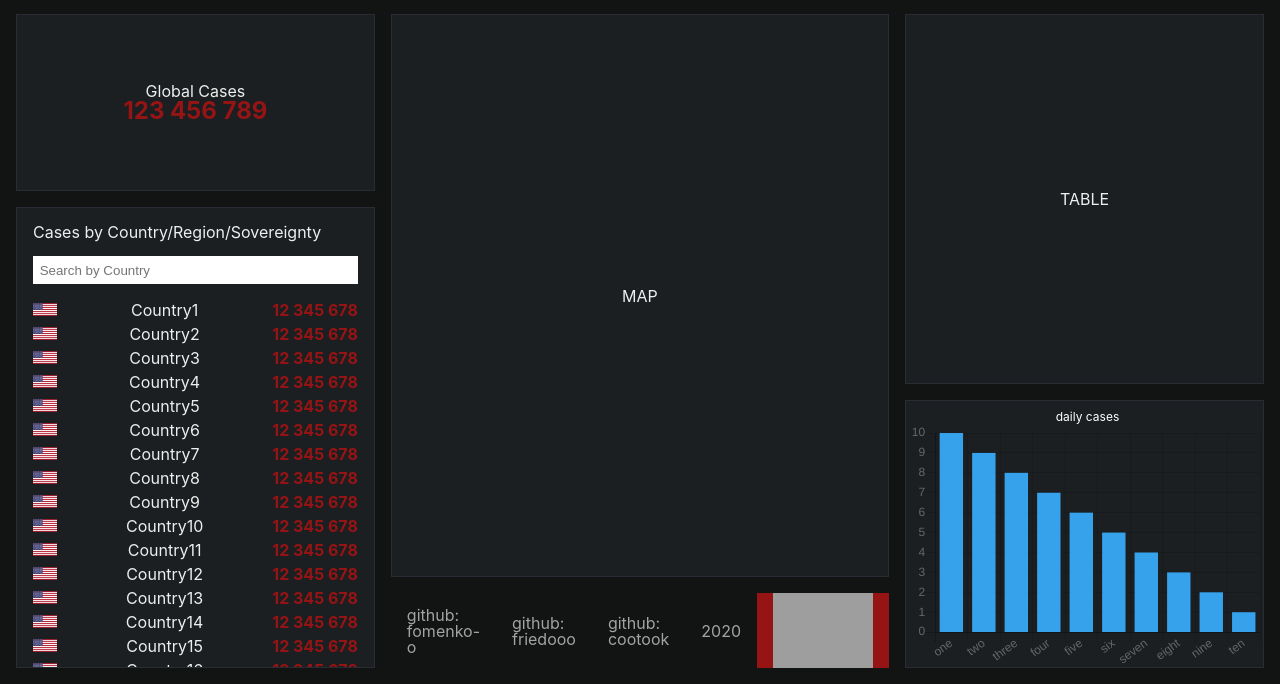
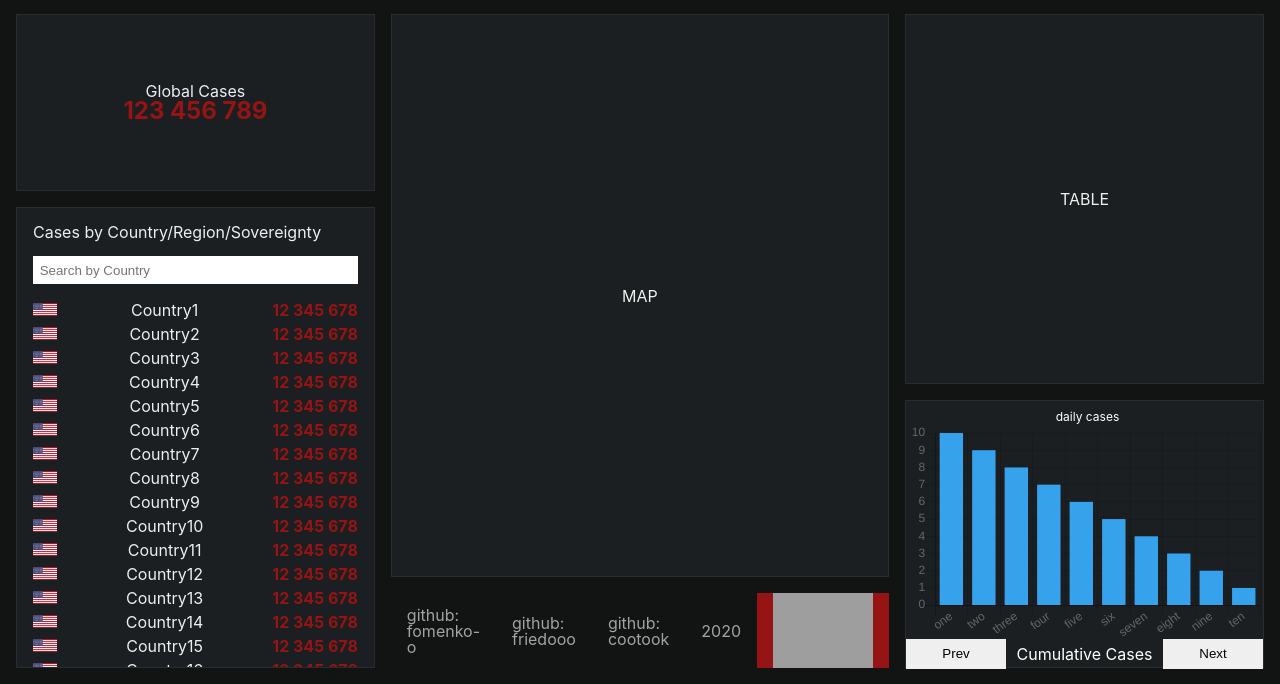
Before and after one commit to cootook/COVID-19-Dashboard, a website built with webpack: page src/index.html in a window 1280 px wide. Shown: the part 116-800 px from the top of the page. Built offline with nearby package versions, Linux system fonts and the light colour scheme; no server answers; grey boxes are pictures that could not be loaded.

Commit message:
feat: edit html

```diff
--- a/src/index.html
+++ b/src/index.html
@@ -186,7 +186,14 @@
 <section class="map-container" id="map-container">MAP</section>
 <section class="table-container" id="table-container">TABLE</section>
 <section class="graph-container" id="graph-container">
-    <canvas id="myChart" width="300" height="300"></canvas>
+    <div class="graph-container__content">
+        <canvas id="myChart" width="300" height="300"></canvas>
+    </div>
+   <div class="graph-container__buttons">
+       <button>Prev</button>
+       <span class="graph-container__title">Cumulative Cases</span>
+       <button>Next</button>
+   </div>
 </section>
 <footer class="footer">
     <a class="git-link__author" href="https://github.com/fomenko-o">github: fomenko-o</a>
```
